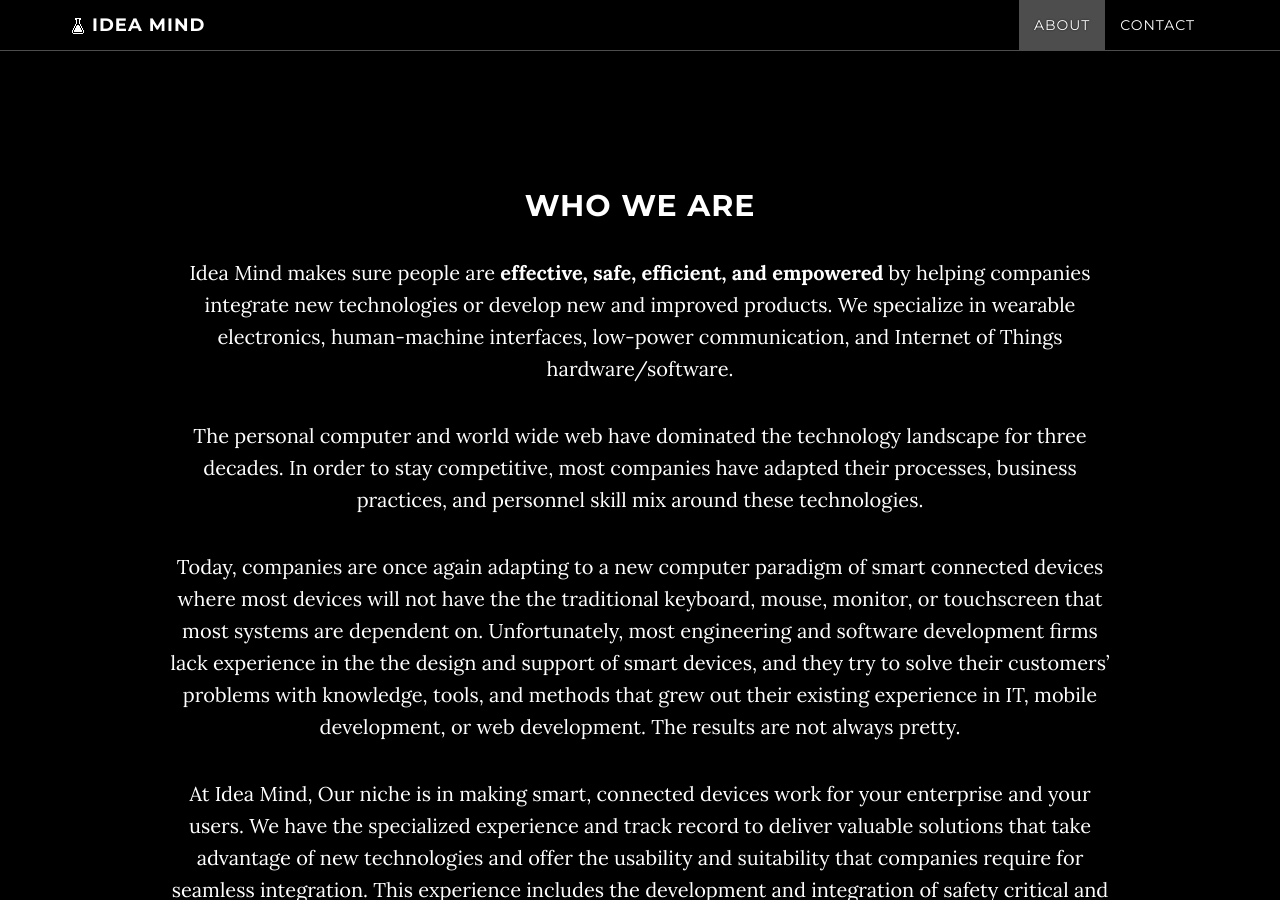
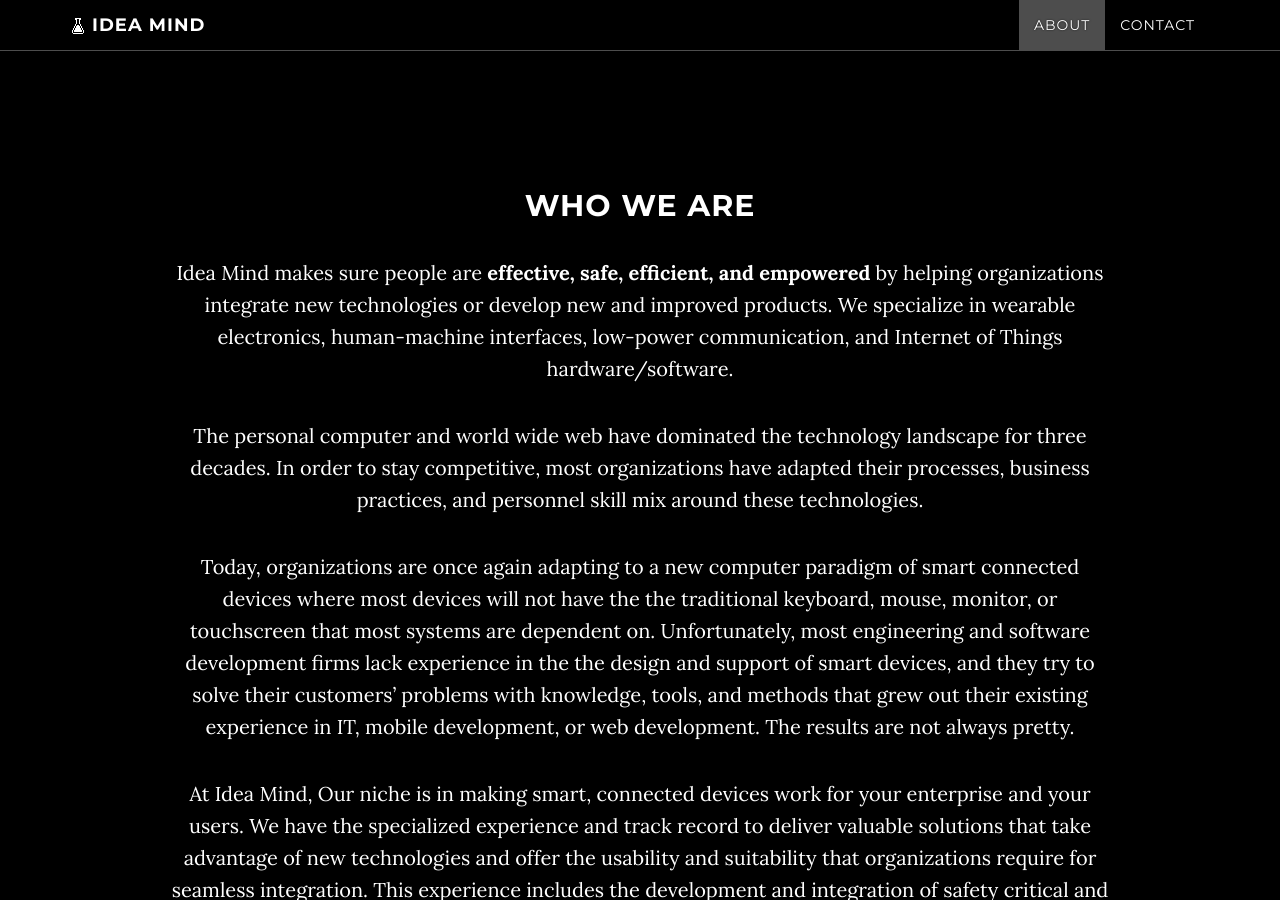
Before and after one commit to IdeaMind/ideamind.github.io, a Jekyll site: the page built from index.html, in a window 1280 px wide and 900 px high, scrolled down 961 px. Built offline with Jekyll 4.4.1, drawn with Linux system fonts in a browser that asks for light colours; nearby versions of some CDN libraries; comment, search, counter and statistics services are not loaded; some of the changed text lies outside the part shown.

Commit message:
changed companies to organizations in about.html write up

```diff
--- a/about.html
+++ b/about.html
@@ -7,12 +7,12 @@
 
 
 
-Idea Mind makes sure people are <strong>effective, safe, efficient, and empowered</strong> by helping companies integrate new technologies or develop new and improved products. We specialize in wearable electronics, human-machine interfaces, low-power communication, and Internet of Things hardware/software.
+Idea Mind makes sure people are <strong>effective, safe, efficient, and empowered</strong> by helping organizations integrate new technologies or develop new and improved products. We specialize in wearable electronics, human-machine interfaces, low-power communication, and Internet of Things hardware/software.
 
-The personal computer and world wide web have dominated the technology landscape for three decades. In order to stay competitive, most companies have adapted their processes, business practices, and personnel skill mix around these technologies.
+The personal computer and world wide web have dominated the technology landscape for three decades. In order to stay competitive, most organizations have adapted their processes, business practices, and personnel skill mix around these technologies.
 
-Today, companies are once again adapting to a new computer paradigm of smart connected devices where most devices will not have the the traditional keyboard, mouse, monitor, or touchscreen that most systems are dependent on. Unfortunately, most engineering and software development firms lack experience in the the design and support of smart devices, and they try to solve their customers' problems with knowledge, tools, and methods that grew out their existing experience in IT, mobile development, or web development. The results are not always pretty.
+Today, organizations are once again adapting to a new computer paradigm of smart connected devices where most devices will not have the the traditional keyboard, mouse, monitor, or touchscreen that most systems are dependent on. Unfortunately, most engineering and software development firms lack experience in the the design and support of smart devices, and they try to solve their customers' problems with knowledge, tools, and methods that grew out their existing experience in IT, mobile development, or web development. The results are not always pretty.
 
-At Idea Mind, Our niche is in making smart, connected devices work for your enterprise and your users. We have the specialized experience and track record to deliver valuable solutions that take advantage of new technologies and offer the usability and suitability that companies require for seamless integration. This experience includes the development and integration of safety critical and mission critical systems.
+At Idea Mind, Our niche is in making smart, connected devices work for your enterprise and your users. We have the specialized experience and track record to deliver valuable solutions that take advantage of new technologies and offer the usability and suitability that organizations require for seamless integration. This experience includes the development and integration of safety critical and mission critical systems.
 
 Our approach emphasizes taking a fresh look at all technical approaches to every problem. We first focus on forming an in-depth understanding of the problem, the stakeholders, the design constraints, the environment, and the user. We then develop the right solutions from the ground up, leveraging industry best practices wherever possible.
```
